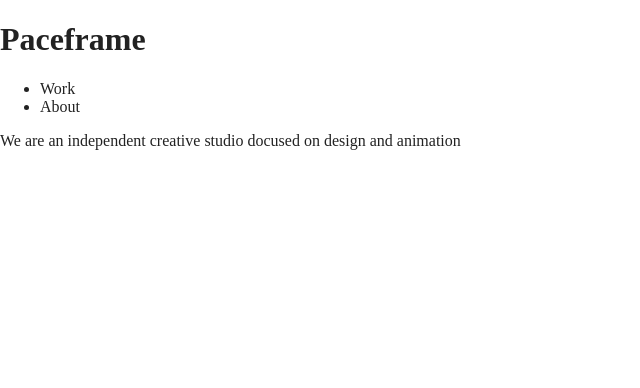
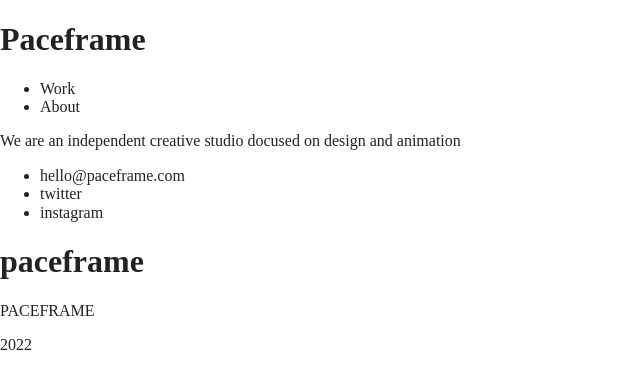
Before and after one commit to noorainfatema/Paceframe, a website built with Parcel: page index.html in a window 1280 px wide. Shown: the whole page, without its empty margins (0-640 px from the left). Built offline with nearby package versions, Linux system fonts and the light colour scheme.

Commit message:
Added all homepage text

```diff
--- a/index.html
+++ b/index.html
@@ -35,6 +35,25 @@
   <section>
     <p>We are an independent creative studio docused on design and animation</p>
   </section>
+  <section>
+    <!-- Put grid images here-->
+  </section>
+  <footer>
+    <div class="footer-links">
+      <ul>
+        <li>hello@paceframe.com</li>
+        <li>twitter</li>
+        <li>instagram</li>
+      </ul>
+    </div>
+    <div class="giant-footer">
+      <h1>paceframe</h1>
+    </div>
+    <div class="tiny-footer">
+      <p>PACEFRAME</p>
+      <p>2022</p>
+    </div>
+  </footer>
 
 
 
```
